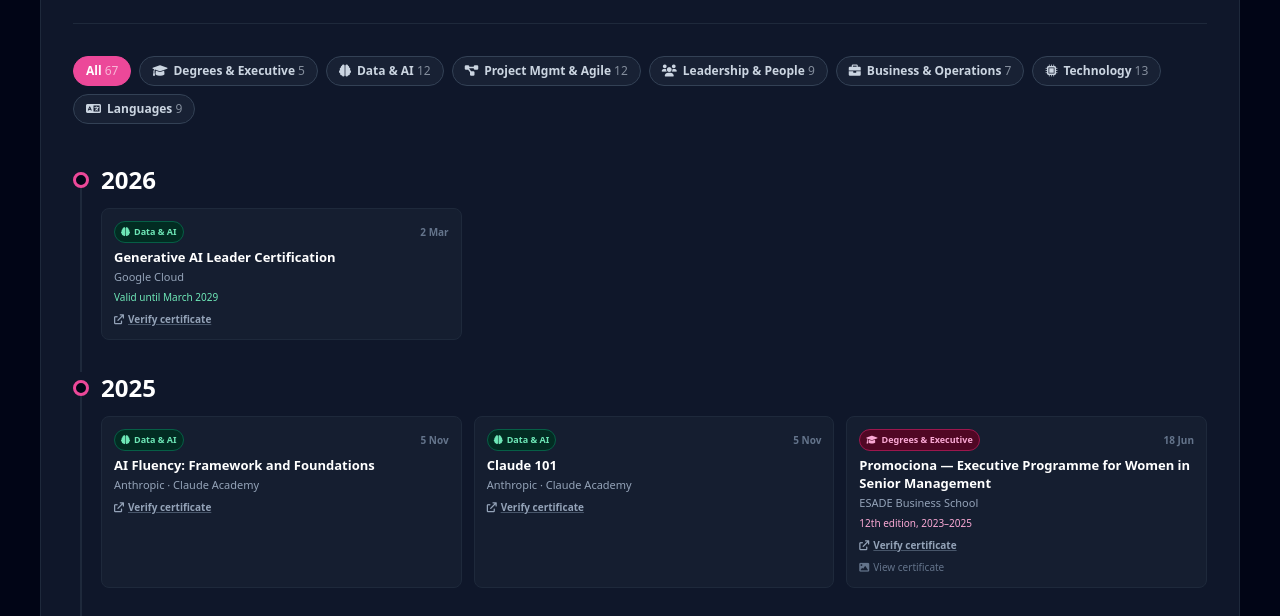
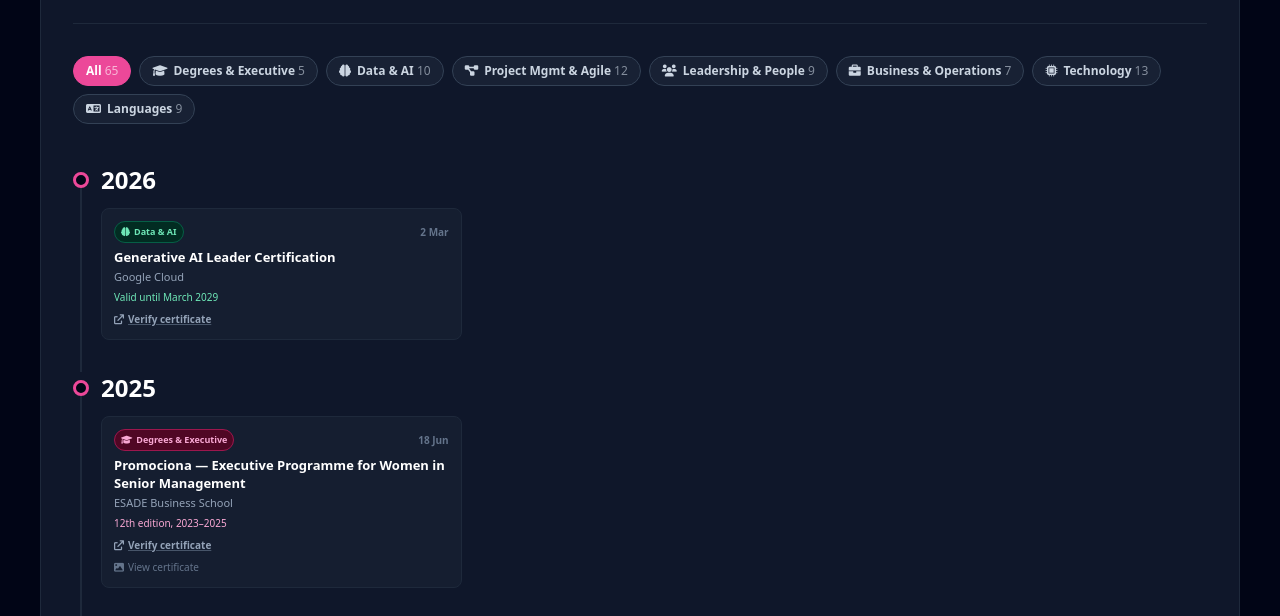
Before and after one commit to beajmnz/beajimenezdotnet, a plain HTML site: page certificates.html in a window 1280 px wide. Shown: the part 184-800 px from the top of the page. Drawn offline with nearby package versions, Linux system fonts and the light colour scheme.

Commit message:
Remove Claude Academy badges from learning timeline
Co-Authored-By: Claude Fable 5.2 <noreply@anthropic.com>

```diff
--- a/certificates.html
+++ b/certificates.html
@@ -94,8 +94,6 @@
         //   url:    optional link to the certificate on the issuer's site — the card then shows a "Verify" link
         //   scan:   optional image of the certificate, e.g. 'certificates/prince2.jpg' — the card then opens it on click
         var CERTS = [
-            { date: '2025-11-05', topic: 'data',     title: 'AI Fluency: Framework and Foundations', issuer: 'Anthropic · Claude Academy', url: 'https://academy.claude.com/verify/e2c9eb5f2862645ebbcc4d0c30d73cd7' },
-            { date: '2025-11-05', topic: 'data',     title: 'Claude 101', issuer: 'Anthropic · Claude Academy', url: 'https://academy.claude.com/verify/70b786d834122947bac6f9fd7a1b5df4' },
             { date: '2026-03-02', topic: 'data',     title: 'Generative AI Leader Certification', issuer: 'Google Cloud', note: 'Valid until March 2029', url: 'https://www.credly.com/badges/2ddb7ac5-6658-40aa-93b0-8906e62c99ae' },
             { date: '2025-06-18', topic: 'degree',   title: 'Promociona — Executive Programme for Women in Senior Management', issuer: 'ESADE Business School', note: '12th edition, 2023–2025', url: 'https://credentials.esade.edu/landing/682f1effaac1811f8c4bbb14', scan: 'certificates/esade-promociona.jpg' },
             { date: '2024-08-08', topic: 'tech',     title: 'Google Cloud Certified Cloud Digital Leader', issuer: 'Google Cloud', note: 'Valid until August 2027', url: 'https://www.credly.com/badges/10a23ff9-e4c6-4e09-974a-aa018e0d9967' },
```
